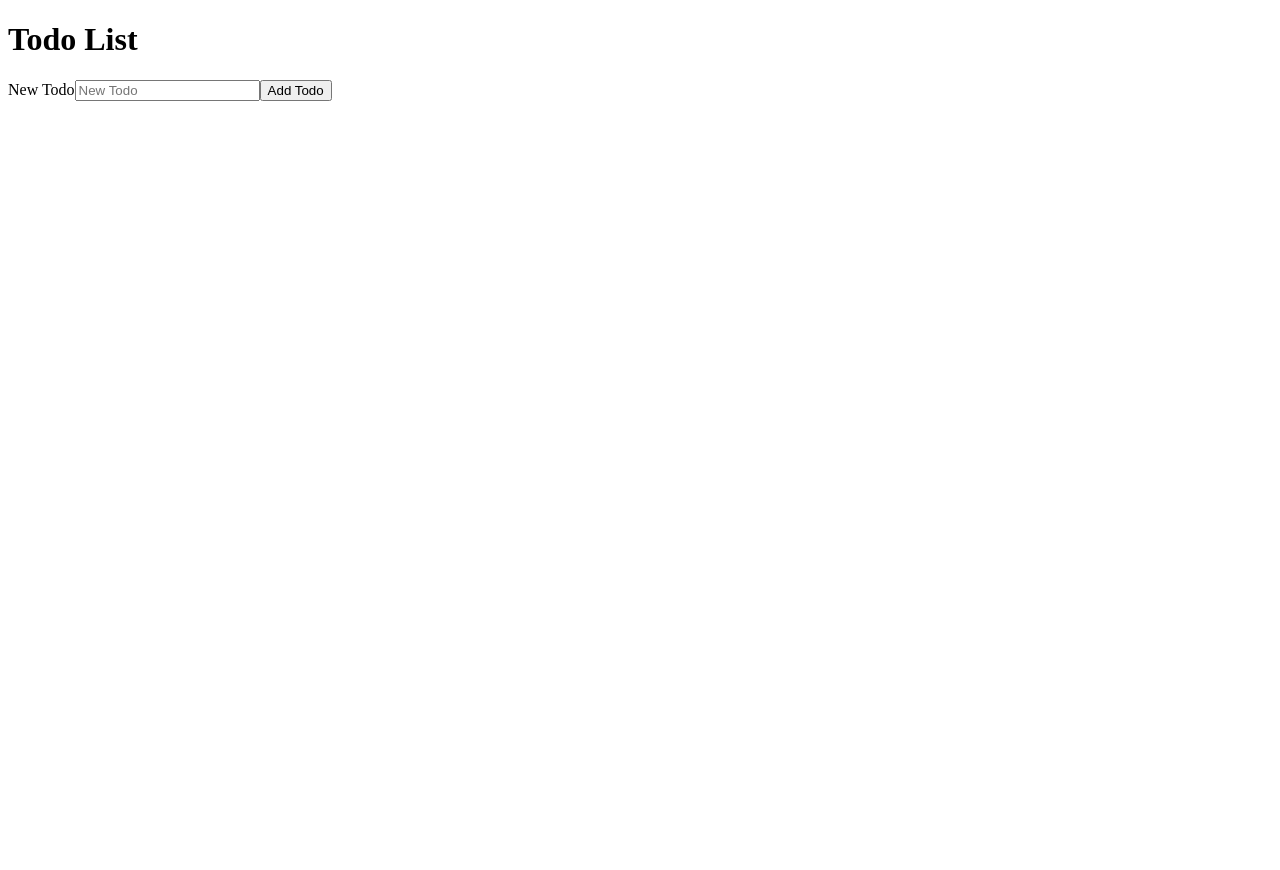
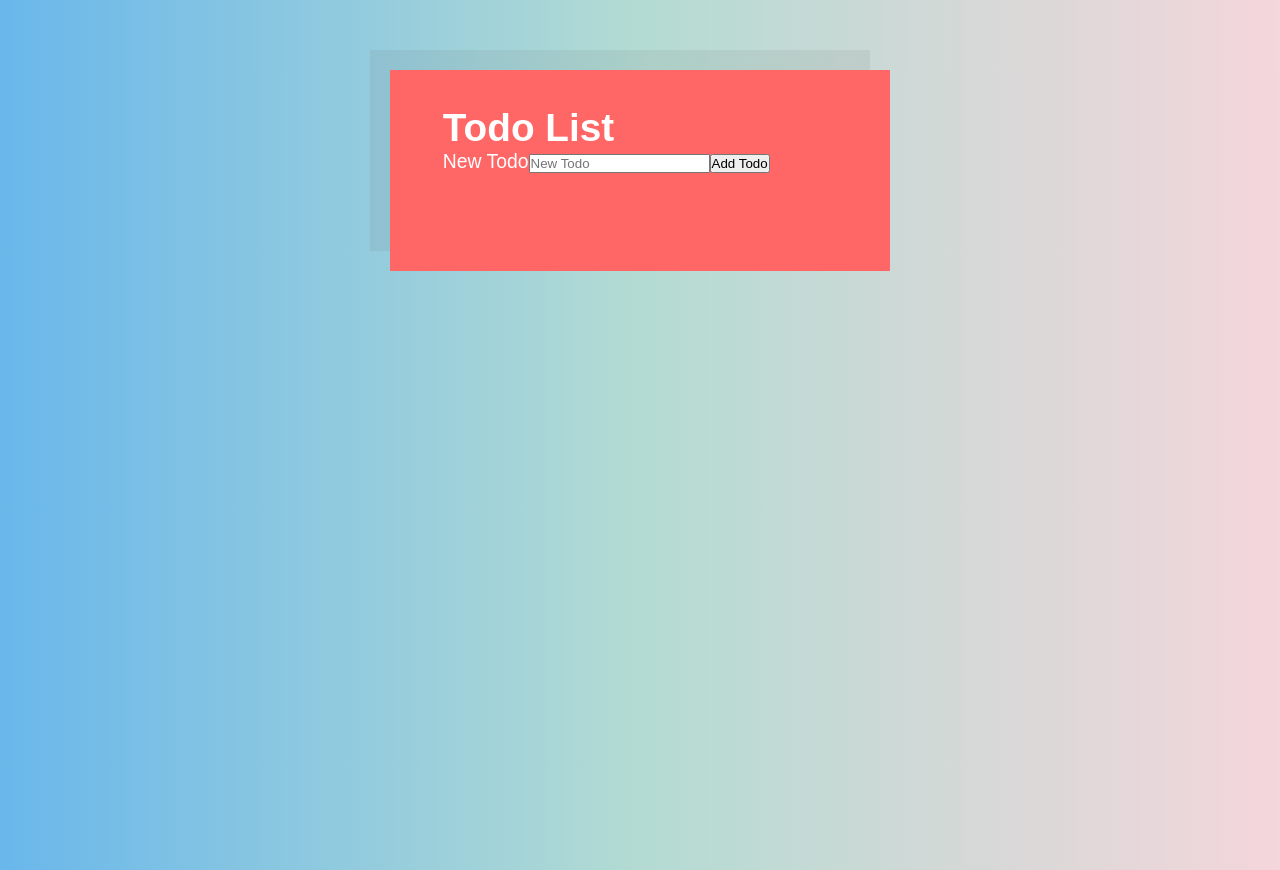
Before and after one commit to DarkoPG27/Todo-App, a React (Create React App) app in the folder todo-app/: page / in a window 1280 px wide. Before the commit the page ends 800 px from the top, so only its background shows below. Built offline with nearby package versions, Linux system fonts and the light colour scheme.

Commit message:
added TodoList.css and some style

```diff
--- a/todo-app/src/App.css
+++ b/todo-app/src/App.css
@@ -0,0 +1,13 @@
+*{
+    margin:0;
+    padding: 0;
+    box-sizing: border-box;
+}
+
+html,
+body{
+    background: linear-gradient(90deg, #69b7eb, #b3dbd3,#f4d6db);
+    font-size: 1.1rem;
+    font-family: "Quicksand",sans-serif;
+    height: 100%;
+}
--- /dev/null
+++ b/todo-app/src/TodoList.css
@@ -0,0 +1,13 @@
+.TodoList{
+    margin: 4rem auto;
+    padding: 2rem 3rem 3rem;
+    max-width: 500px;
+    background: #ff6666;
+    color: #fff;
+    box-shadow: -20px -20px 0px 0px rgba(100, 100, 100, 0.1);
+}
+
+.TodoList ul{
+    margin-top: 2.6rem;
+    list-style: none;
+}
--- a/todo-app/src/TodoList.js
+++ b/todo-app/src/TodoList.js
@@ -1,6 +1,7 @@
 import React, { Component } from 'react';
 import NewTodoForm from './NewTodoForm';
 import Todo from './Todo';
+import './TodoList.css'
 
 class TodoList extends Component {
     constructor(props) {
@@ -57,7 +58,7 @@
             />
         });
         return (
-            <div>
+            <div className="TodoList">
                 <h1>Todo List</h1>
                 <NewTodoForm createTodo={this.create} />
                 <ul>
```
